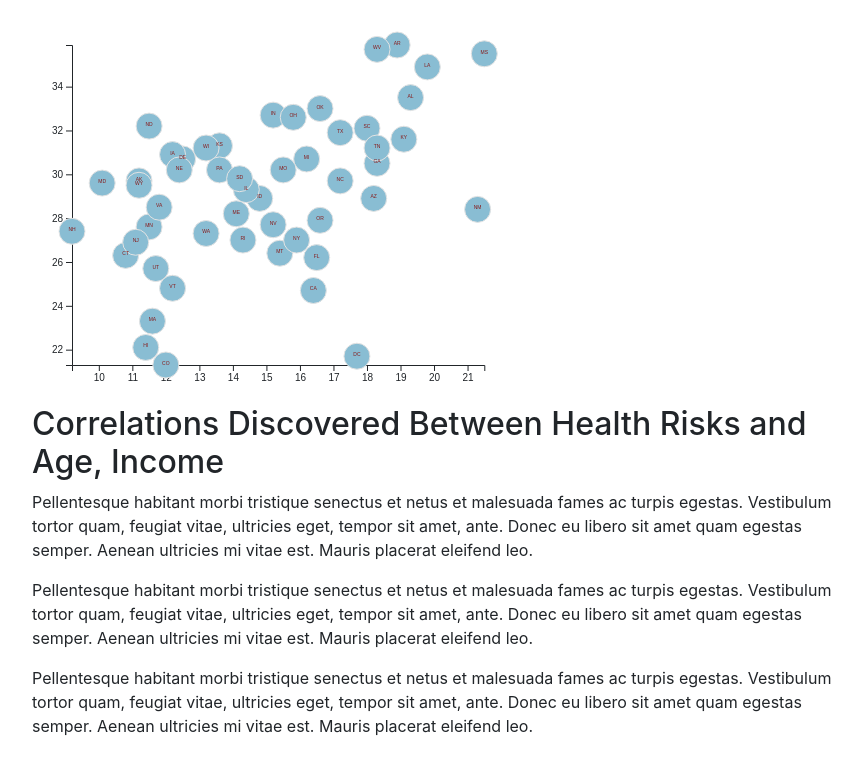
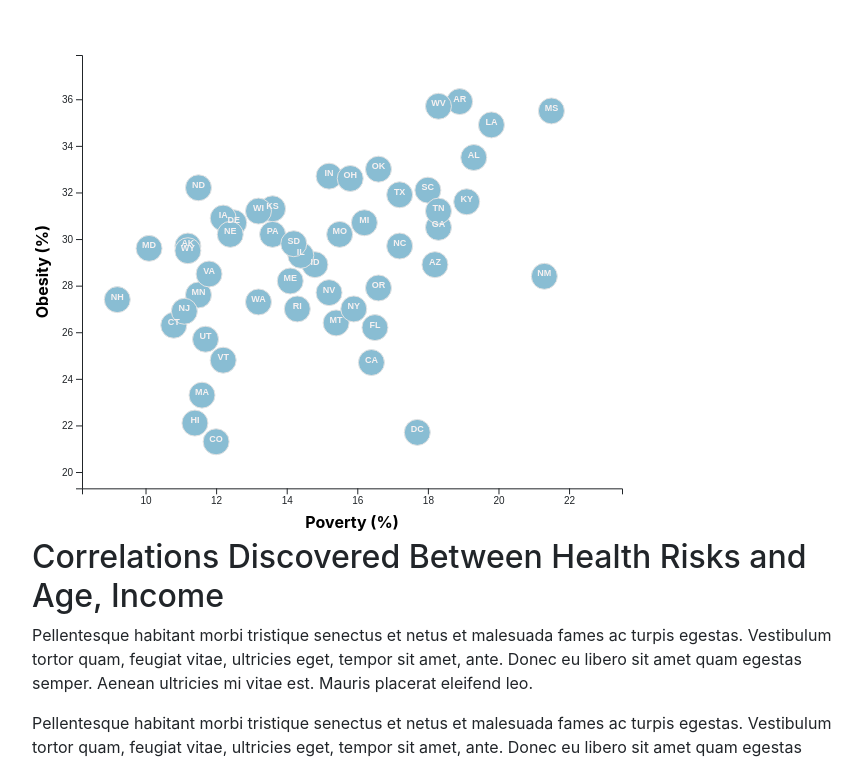
Before and after one commit to ringotm/D3-Challenge, a plain HTML site: page D3_data_journalism/index.html in a window 1280 px wide. Shown: the part 51-810 px from the top of the page, without its empty margins (53-915 px from the left). Drawn offline with nearby package versions, Linux system fonts and the light colour scheme.

Commit message:
finished inital xplot

```diff
--- a/D3_data_journalism/assets/css/d3Style.css
+++ b/D3_data_journalism/assets/css/d3Style.css
@@ -25,10 +25,11 @@
 
 /* font size dependent on radius, see app.js */
 .stateText {
-  font-size: 5px;
+  font-size: 9px;
+  font-weight: bold;
   font-family: sans-serif;
-  color: rgb(121, 55, 55);
-  fill: rgb(134, 24, 24);
+  color: rgb(240, 230, 230);
+  fill: rgb(247, 241, 241);
   text-anchor: middle;
 
 }
--- a/D3_data_journalism/assets/js/app.js
+++ b/D3_data_journalism/assets/js/app.js
@@ -1,4 +1,7 @@
 // @TODO: YOUR CODE HERE!
+
+//function xScale()
+
 function makeResponsive() {
 
     var svgArea = d3.select('body').select("svg");
@@ -7,14 +10,14 @@ function makeResponsive() {
         svgArea.remove();
     };
 
-    var svgWidth = window.innerWidth / 2.6;
-    var svgHeight = window.innerHeight / 2;
+    var svgWidth = window.innerWidth / 2;
+    var svgHeight = window.innerHeight / 1.5;
 
     var margin = {
-        top: 40,
-        bottom: 40,
-        right: 40,
-        left: 40
+        top: 50,
+        bottom: 50,
+        right: 50,
+        left: 50
     };
 
     var height = svgHeight - margin.top - margin.bottom;
@@ -42,11 +45,11 @@ function makeResponsive() {
         });
 
         var xScale = d3.scaleLinear()
-            .domain([d3.min(data, d => d.poverty), d3.max(data, d => d.poverty)])
+            .domain([d3.min(data, d => d.poverty) - 1, d3.max(data, d => d.poverty) + 2])
             .range([0, width]);
 
         var yScale = d3.scaleLinear()
-            .domain([d3.min(data, d => d.obesity), d3.max(data, d => d.obesity)])
+            .domain([d3.min(data, d => d.obesity) - 2, d3.max(data, d => d.obesity) + 2])
             .range([height, 0]);
 
         var xAxis = d3.axisBottom(xScale);
@@ -79,14 +82,38 @@ function makeResponsive() {
             .attr("y", d => yScale(d.obesity))
             .text(d => d.abbr);
 
-        //  chartGroup.append("g")
-        //   .selectAll('text')
-        //   .data(data)
-        //   .append("text")
-        //   .attr("x", d => xScale(d.poverty))
-        //   .attr("y", d => yScale(d.obesity))
-        //   .attr("class", "stateText")
-        //  .text(d => d.abbr);
+        var XaxisGroup = chartGroup.append("g")
+            .attr("transform", `translate(${width / 2}, ${height + 20})`);
+
+        var povertyLabel = XaxisGroup.append("text")
+            .attr("x", 0)
+            .attr("y", 20)
+            .attr("value", "obesity")
+            .classed("active", true)
+            .text("Poverty (%)");
+
+        var YaxisGroup = chartGroup.append("g")
+            .attr("transform", "rotate(-90)");
+
+        var ObesityLabel = YaxisGroup.append("text")
+            .attr("y", 0 - margin.left)
+            .attr("x", 0 - (height / 2))
+            .attr("dy", "1em")
+            .classed("active", true)
+            .text("Obesity (%)");
+
+        XaxisGroup.selectAll("text")
+            .on("click", function () {
+                var value = d3.select(this).attr("value");
+                if (value !== chosenXaxis) {
+                    chosenXaxis = value;
+
+                    xLinearScale = xScale
+                }
+            }
+            )
+
+
 
 
     });
```
